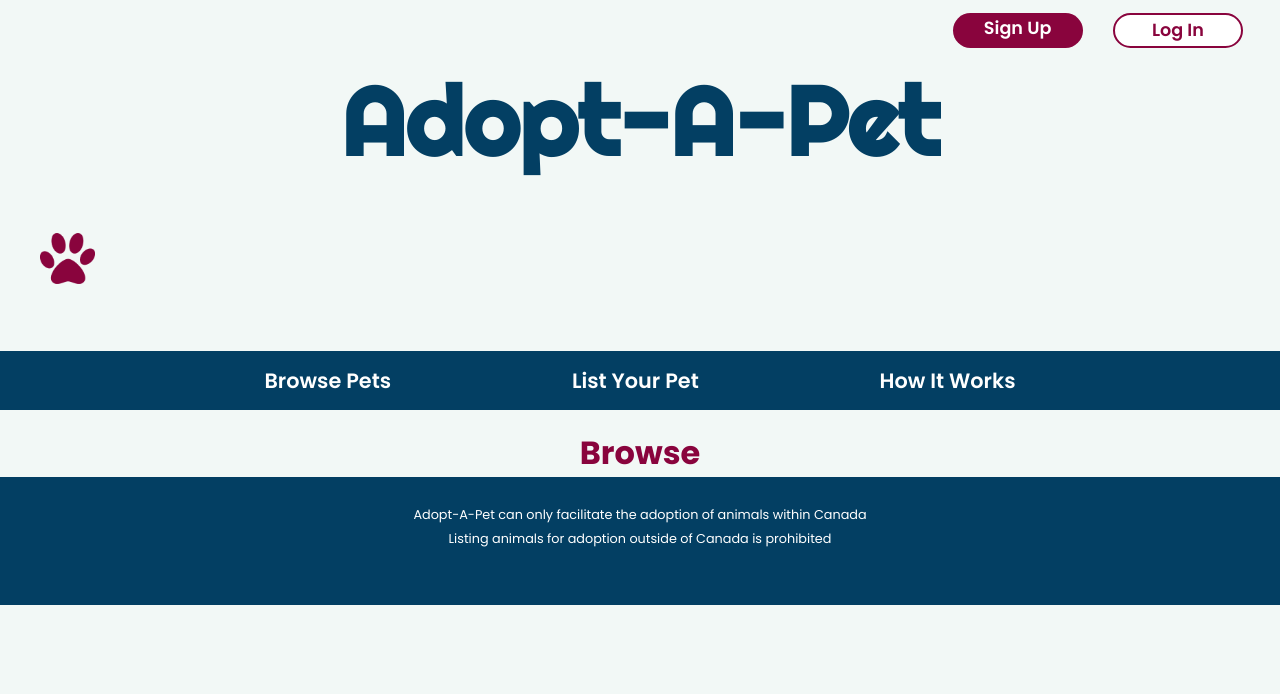
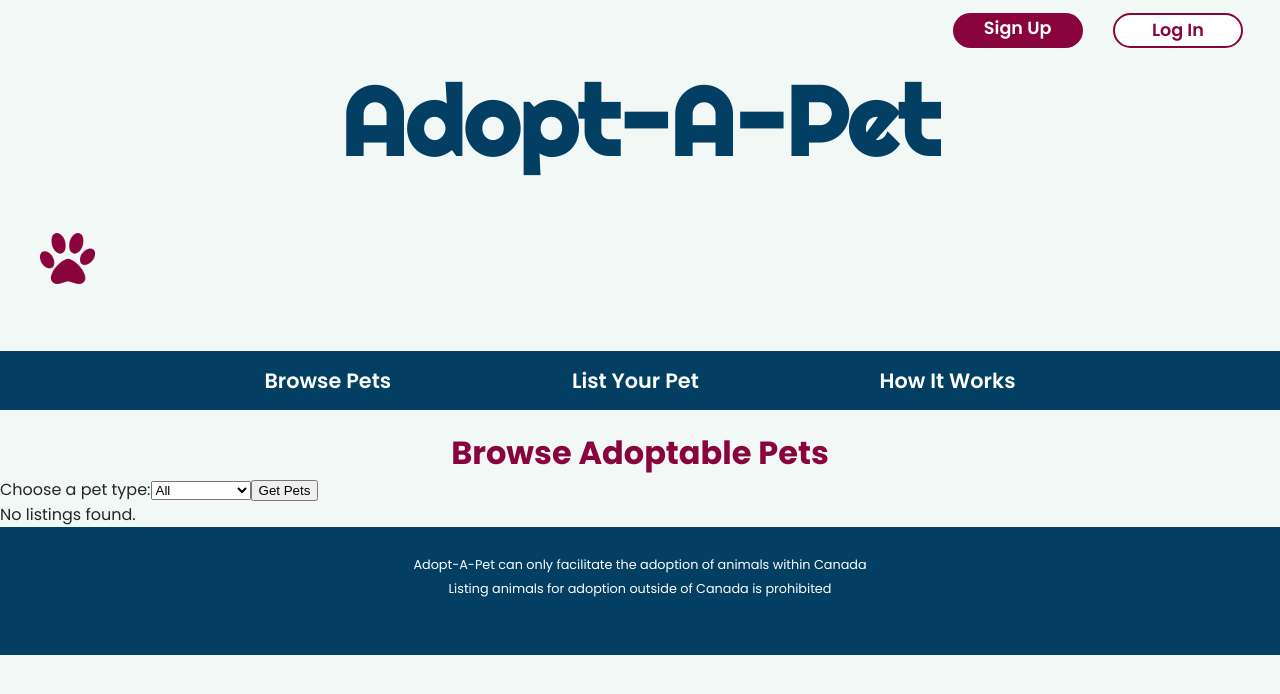
Before and after one commit to TiffanyStPierre/adopt-a-pet-app, a React (Create React App) app: page /browse in a window 1280 px wide. Shown: the top 694 px of the page. Built offline with nearby package versions, Linux system fonts and the light colour scheme.

Commit message:
Fetched listing data for browse page. CSS still to be finished up

```diff
--- /dev/null
+++ b/src/components/ListingItem.jsx
@@ -0,0 +1,22 @@
+import { Link } from 'react-router-dom';
+
+export default function ListingItem({ listing, id }) {
+    return (
+        <li className='pet-listing-card'>
+            <Link
+                to={`/${id}`}
+                className='pet-listing-link'
+            >
+                <img
+                    src={listing.imgUrls[0]}
+                    alt={listing.name}
+                    className='pet-listing-card-img'
+                />
+                <div className='pet-listing-card-text'>
+                    <h3 className='pet-listing-card-name'>{listing.name}</h3>
+                    <p>{`${listing.city}, ${listing.province}`}</p>
+                </div>
+            </Link>
+        </li>
+    )
+}
--- a/src/index.css
+++ b/src/index.css
@@ -41,7 +41,7 @@ h2 {
   right: 0;
   bottom: 0;
   left: 0;
-  background-color: rgba(0, 0, 0, 0.5);
+  background-color: rgba(0, 0, 0, 0.6);
   z-index: 5000;
   display: flex;
   justify-content: center;
@@ -52,7 +52,7 @@ h2 {
   width: 64px;
   height: 64px;
   border: 8px solid;
-  border-color: #00cc66 transparent #00cc66 transparent;
+  border-color: #89043D transparent #89043D transparent;
   border-radius: 50%;
   animation: spin 1.2s linear infinite;
 }
@@ -280,3 +280,27 @@ h1:hover {
 .hiw-list li {
   margin: 1.75% 0;
 }
+
+/*  Browse Page */
+
+.browse-listings-cards {
+  display: flex;
+}
+
+.pet-listing-link {
+  text-decoration: none;
+  color: #262626;
+}
+
+.pet-listing-card {
+  list-style: none;
+  padding: 3%;
+  margin: 2%;
+  background-color: #EEE7ED;
+  filter: drop-shadow(0px 4px 4px rgba(0, 0, 0, 0.25));
+  text-align: center;
+}
+
+.pet-listing-card-img {
+  max-height: 200px;
+}
--- a/src/pages/Browse.jsx
+++ b/src/pages/Browse.jsx
@@ -1,5 +1,97 @@
+import { useState } from 'react';
+import { collection, getDocs, query, where, orderBy, limit, startAfter } from 'firebase/firestore';
+import { db } from '../firebase.config';
+import { toast } from 'react-toastify';
+import Spinner from '../components/Spinner';
+import ListingItem from '../components/ListingItem';
+
 export default function Browse() {
+
+    const [selectedPet, setSelectedPet] = useState('all');
+    const [loading, setLoading] = useState(false);
+    const [listings, setListings] = useState(null);
+
+    const fetchListings = async () => {
+        try {
+            // Get reference
+            const listingsRef = collection(db, 'listings');
+
+            // Create a query
+            const q = query(
+                listingsRef,
+                where('type', '==', { selectedPet }.selectedPet),
+                orderBy('timestamp', 'desc'),
+                limit(10)
+            );
+
+            // Execute query
+            const querySnap = await getDocs(q);
+
+            const listings = [];
+
+            querySnap.forEach((doc) => {
+                return listings.push({
+                    id: doc.id,
+                    data: doc.data()
+                });
+            })
+
+            setListings(listings);
+            setLoading(false);
+
+
+        } catch (error) {
+            setLoading(false);
+            console.log(error);
+            toast.error('Could not retrieve pets. Please try again.');
+        }
+    }
+
+    const onSubmit = async (e) => {
+        e.preventDefault();
+        setLoading(true);
+
+        fetchListings();
+    }
+
+
     return (
-        <h2>Browse</h2>
+        <div>
+            <h2>Browse Adoptable Pets</h2>
+            <form onSubmit={onSubmit}>
+                <label>
+                    Choose a pet type:
+                    <select name='petType'
+                        value={selectedPet}
+                        onChange={e => setSelectedPet(e.target.value)}
+                    >
+                        <option value="all">All</option>
+                        <option value="dog">Dog</option>
+                        <option value="cat">Cat</option>
+                        <option value="bird">Bird</option>
+                        <option value="smallAnimal">Small Animal</option>
+                        <option value="reptile">Reptile</option>
+                    </select>
+                </label>
+                <button type='submit'>Get Pets</button>
+            </form>
+            {loading ? (
+                <Spinner />
+            ) : listings && listings.length > 0 ? (
+                <section>
+                    <ul className='browse-listings-cards'>
+                        {listings.map((listing) => (
+                            <ListingItem
+                                listing={listing.data}
+                                id={listing.id}
+                                key={listing.id}
+                            />
+                        ))}
+                    </ul>
+                </section>
+            ) : (
+                <p>No listings found.</p>
+            )}
+        </div>
     )
 }
--- a/src/pages/Listing.jsx
+++ b/src/pages/Listing.jsx
@@ -0,0 +1,5 @@
+export default function Listing() {
+    return (
+        <h2>Listing</h2>
+    )
+}
```
Also changed, not shown: public/manifest.json.
